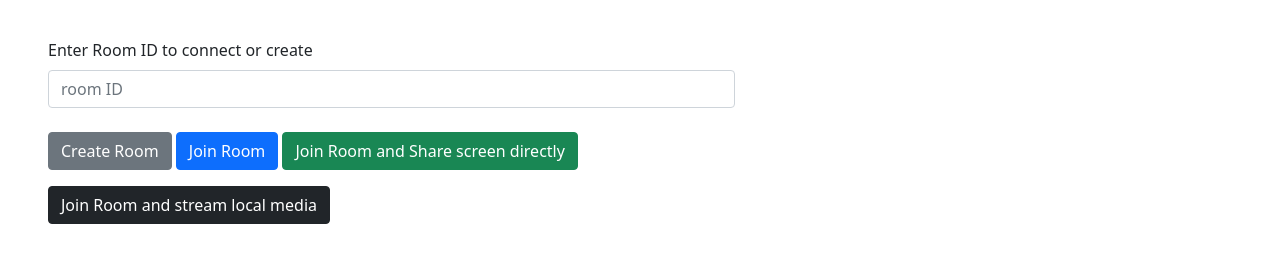
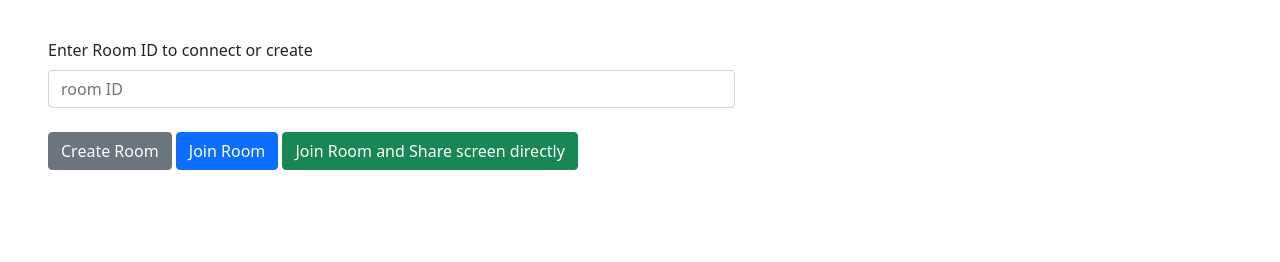
Before and after one commit to davideperrotta/webrtc, a plain HTML site: page index.html in a window 1280 px wide. Shown: the part 60-322 px from the top of the page. Drawn offline with nearby package versions, Linux system fonts and the light colour scheme.

Commit message:
remove local media button

```diff
--- a/index.html
+++ b/index.html
@@ -33,8 +33,8 @@
                     <button type="submit" class="btn btn-primary mb-3" onclick="joinRoom()">Join Room</button>
                     <button type="submit" class="btn btn-success mb-3" onclick="joinRoomWithoutCamShareScreen()">Join
                         Room and Share screen directly</button>
-                    <button type="submit" class="btn btn-dark mb-3" onclick="joinRoomShareVideoAsStream()">Join
-                        Room and stream local media </button>
+                    <!--<button type="submit" class="btn btn-dark mb-3" onclick="joinRoomShareVideoAsStream()">Join
+                        Room and stream local media </button>-->
                 </div>
             </div>
             <div class="col-7 pt-5 ps-5 pe-5 col-sm-5">
```
